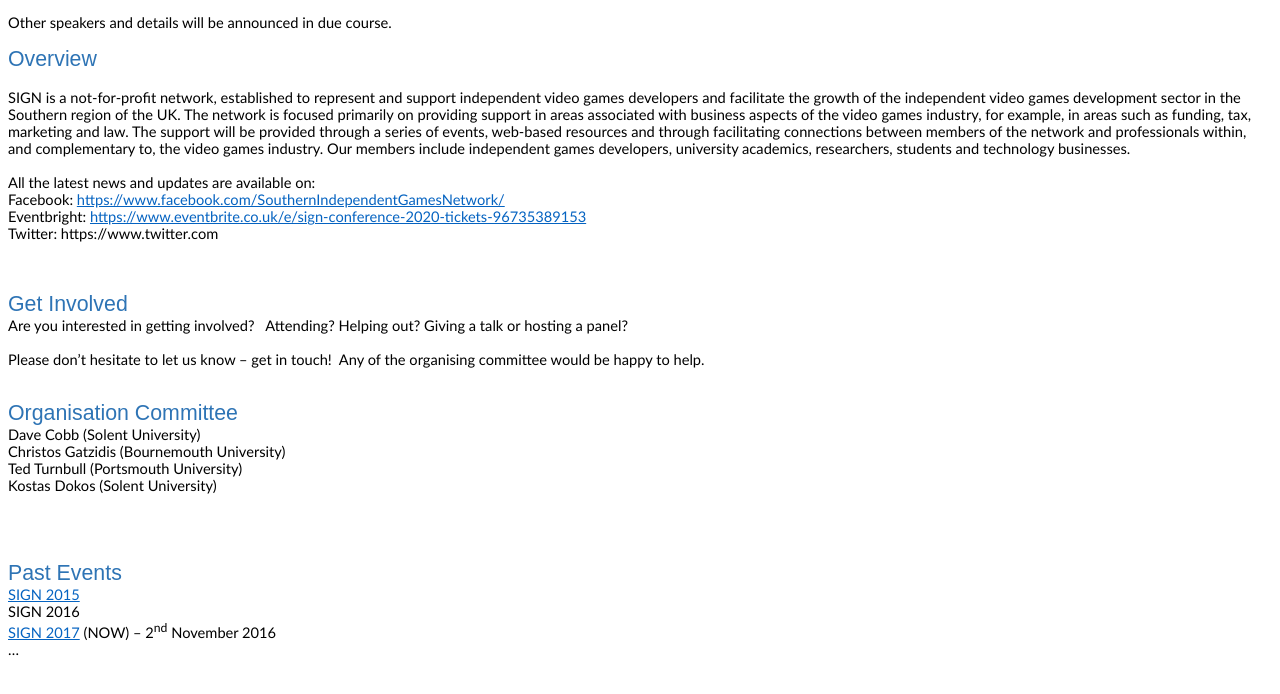
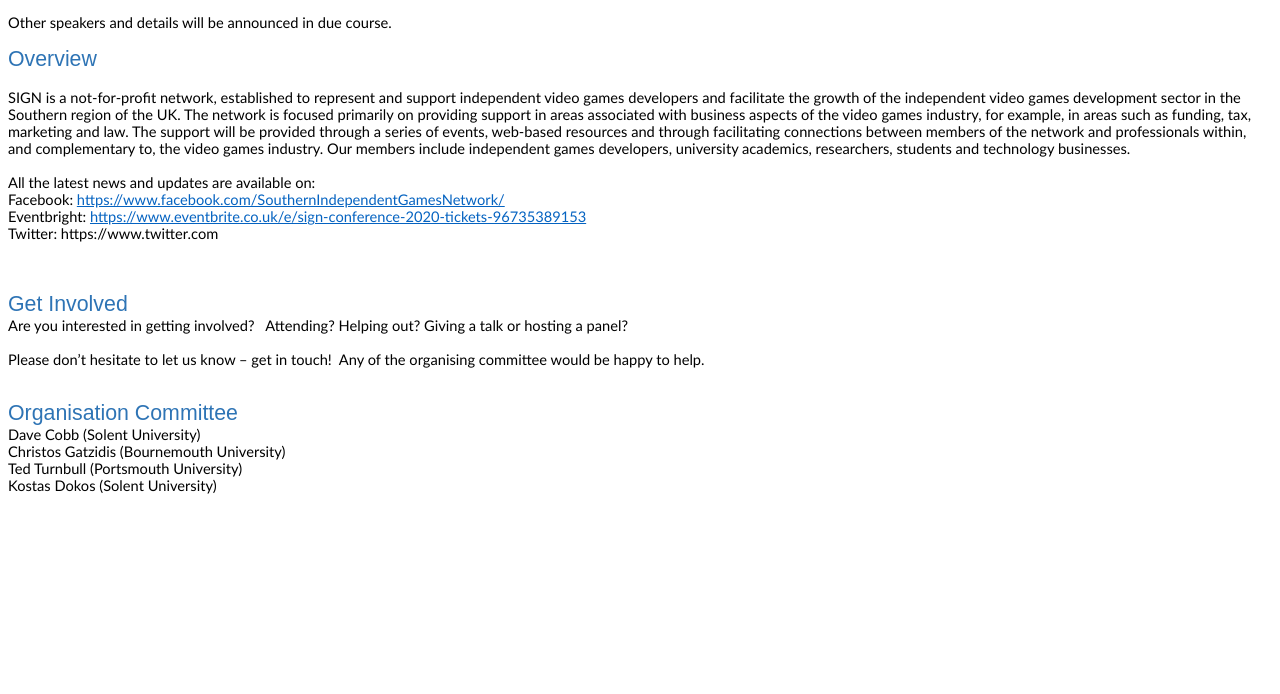
Before and after one commit to s-i-g-n/s-i-g-n.github.io, a plain HTML site: page index.htm in a window 1280 px wide. Shown: the part 554-1248 px from the top of the page. Drawn offline with Linux system fonts and the light colour scheme.

Commit message:
Fixes. Removed "past events"

```diff
--- a/index.htm
+++ b/index.htm
@@ -167,19 +167,6 @@ touch!&nbsp; Any of the organising committee would be happy to help.</p>
 
 <p class=MsoNormal>&nbsp;</p>
 
-<h1>Past Events</h1>
-
-<p class=MsoNormal><a
-href="https://www.solent.ac.uk/news/school-of-media-arts-and-technology/2015/games-developers-invited-to-sign-up-for-2015">SIGN
-2015</a></p>
-
-<p class=MsoNormal>SIGN 2016</p>
-
-<p class=MsoNormal><a href="http://s-i-g-n.github.io">SIGN 2017</a> (NOW)
-&#8211; 2<sup>nd</sup> November 2016</p>
-
-<p class=MsoNormal>&#8230;</p>
-
 <p class=MsoNormal>&nbsp;</p>
 
 <p class=MsoNormal>&nbsp;</p>
```
